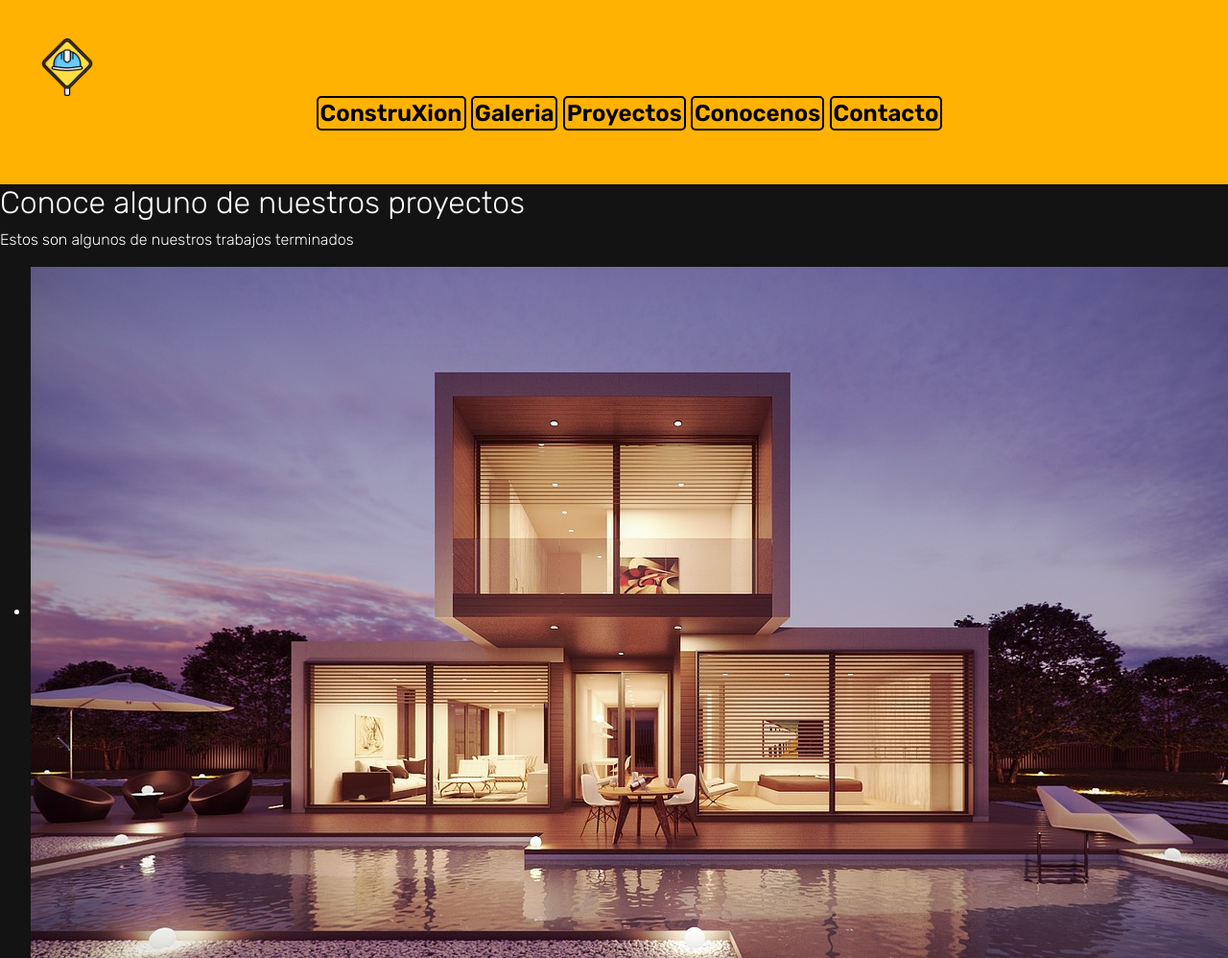
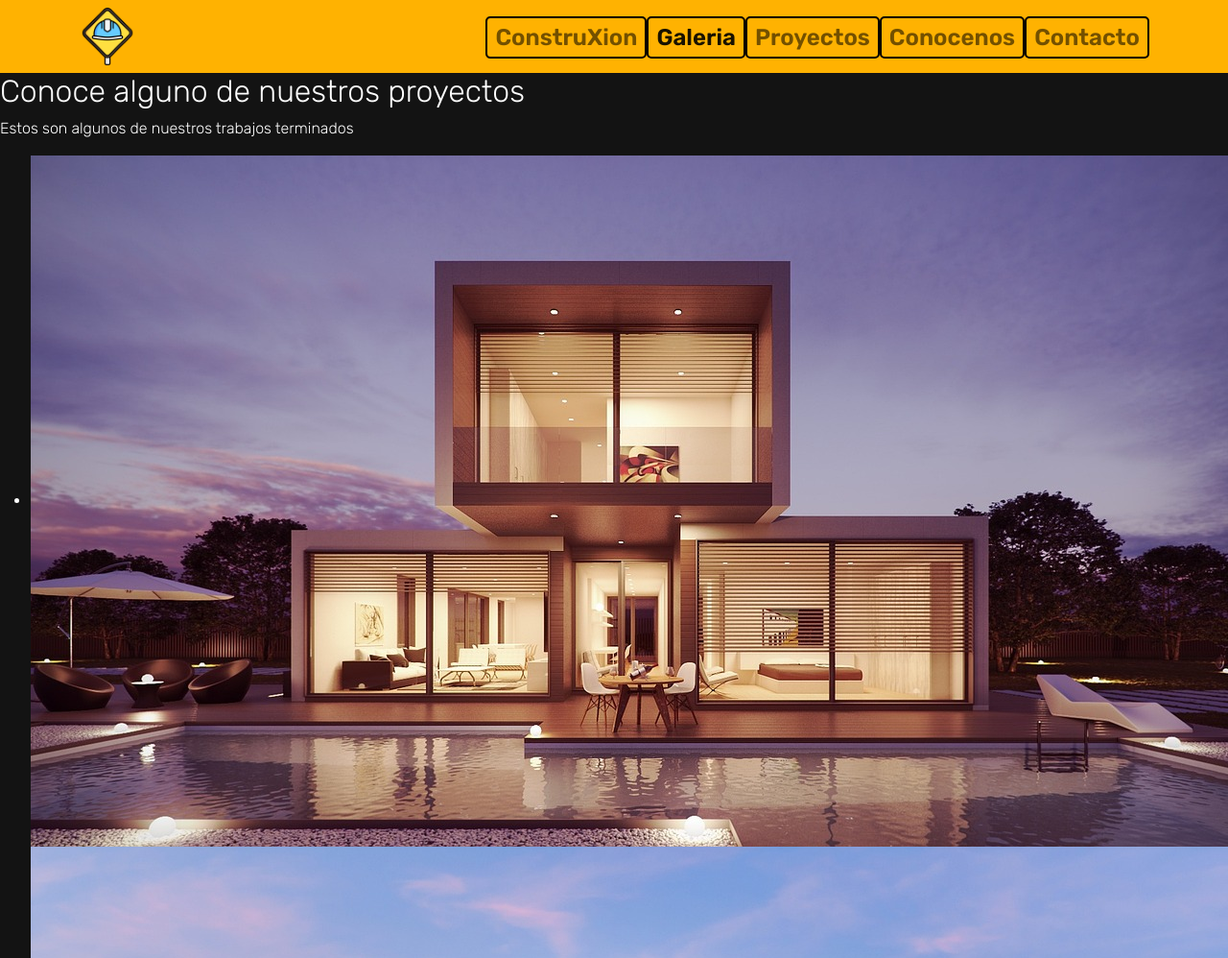
Before and after one commit to gonz410s/Construxion_46960, a plain HTML site: page pages/Galeria.html in a window 1280 px wide. Shown: the top 998 px of the page at 96% size. Drawn offline with nearby package versions, Linux system fonts and the light colour scheme.

Commit message:
Hice el header y me quedo como queria, o parecido

```diff
--- a/css/estilos.css
+++ b/css/estilos.css
@@ -15,41 +15,38 @@ body {
     background-color: rgb(255, 178, 1);
     width: 100%;
     height: auto;
-    padding: 40px;
 }
 
-.header .navegador li a {
+
+.header li a {
 
     border: 2px solid black;
     border-radius: 5px;
-    padding: 2px;
+    padding: 2px 2px;
+    margin-top: 2px;
+}
 
-}
-.header .logo a img {
+.logo a img {
     width: 60px;
     height: 60px;
-    display: inline-block;
-    align-items: center;
 }
 
+.colorNaranja {
+    background-color:rgb(255, 178, 1); }
 
-.header .navegador {
+.header {
     font-weight: 600;
     font-size: 1.5rem;
-    display: inline-block;
     width: 100%;
     margin: 0 auto;
-    text-align: center;
 
 }
 
-.header .navegador li {
+.header li {
     list-style: none;
-    display: inline-block;
-
 }
 
-.header .navegador a {
+.header a {
     text-decoration: none;
     color: black;
 }
--- a/pages/Galeria.html
+++ b/pages/Galeria.html
@@ -6,24 +6,37 @@
     <title>GALERIA</title>
     <link rel="shortcut icon" href="../icon.png" type="image/x-icon">
     <link href="https://fonts.googleapis.com/css2?family=Rubik:ital,wght@0,300;1,700&display=swap" rel="stylesheet">
-    <link href="https://cdn.jsdelivr.net/npm/bootstrap@5.0.2/dist/css/bootstrap.min.css" rel="stylesheet" integrity="sha384-EVSTQN3/azprG1Anm3QDgpJLIm9Nao0Yz1ztcQTwFspd3yD65VohhpuuCOmLASjC" crossorigin="anonymous">
+    <link rel="stylesheet" href="../css/bootstrap.min.css">
     <link rel="stylesheet" href="../css/estilos.css">
 </head>
 <body class="body">
-    <header class="header">
-        <div class="logo">
-            <a href="../index.html"><img src="../assets/img/Logo.png" alt=""></a>
-        </div>
-        <nav class="navegador">
-            <ul>
-                <li>
-                    <a href="../index.html">ConstruXion</a>
-                    <a href="../pages/Galeria.html">Galeria</a>
-                    <a href="../pages/Proyectos.html">Proyectos</a>
-                    <a href="../pages/Conocenos.html">Conocenos</a>
-                    <a href="../pages/Contacto.html">Contacto</a>
-                </li>
-            </ul>
+    <header class="header logo">
+        <nav class="navbar navbar-expand-lg navbar-light colorNaranja navegador">
+            <div class="container colorNaranja w-100 justify-content-end">
+                <a href="../index.html"><img src="../assets/img/Logo.png" alt=""></a>
+                <button class="navbar-toggler" type="button" data-bs-toggle="collapse" data-bs-target="#navbarSupportedContent" aria-controls="navbarSupportedContent" aria-expanded="false" aria-label="Toggle navigation">
+                <span class="navbar-toggler-icon"></span>
+                </button>
+                <div class="collapse navbar-collapse" id="navbarSupportedContent">
+                    <ul class="navbar-nav me-auto mb-2 mb-lg-0 w-100 justify-content-end">
+                        <li class="nav-item">
+                            <a class="nav-link" href="../index.html">ConstruXion</a>
+                        </li>
+                        <li class="nav-item">
+                            <a class="nav-link active" href="../pages/Galeria.html">Galeria</a>
+                        </li>
+                        <li class="nav-item">
+                            <a class="nav-link" href="../pages/Proyectos.html">Proyectos</a>
+                        </li>
+                        <li class="nav-item">
+                            <a class="nav-link" href="../pages/Conocenos.html">Conocenos</a>
+                        </li>
+                        <li class="nav-item">
+                            <a class="nav-link" href="../pages/Contacto.html">Contacto</a>
+                        </li>
+                    </ul>
+                </div>
+            </div>
         </nav>
     </header>
     <h2>Conoce alguno de nuestros proyectos</h2>
@@ -62,6 +75,6 @@
         </div>
 
     </footer>
-    <script src="https://cdn.jsdelivr.net/npm/bootstrap@5.0.2/dist/js/bootstrap.bundle.min.js" integrity="sha384-MrcW6ZMFYlzcLA8Nl+NtUVF0sA7MsXsP1UyJoMp4YLEuNSfAP+JcXn/tWtIaxVXM" crossorigin="anonymous"></script>
+    <script> src="../js/bootstrap.bundle.min.js"</script>
 </body>
 </html>
```
Also changed, not shown: index.html (+27 -14 lines), pages/Conocenos.html (+27 -14 lines), pages/Contacto.html (+27 -14 lines), pages/Proyectos.html (+27 -14 lines).
